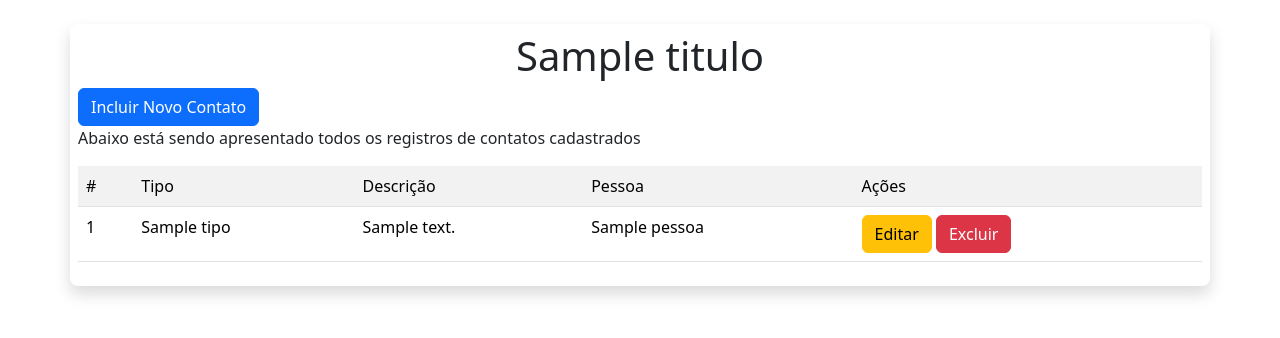
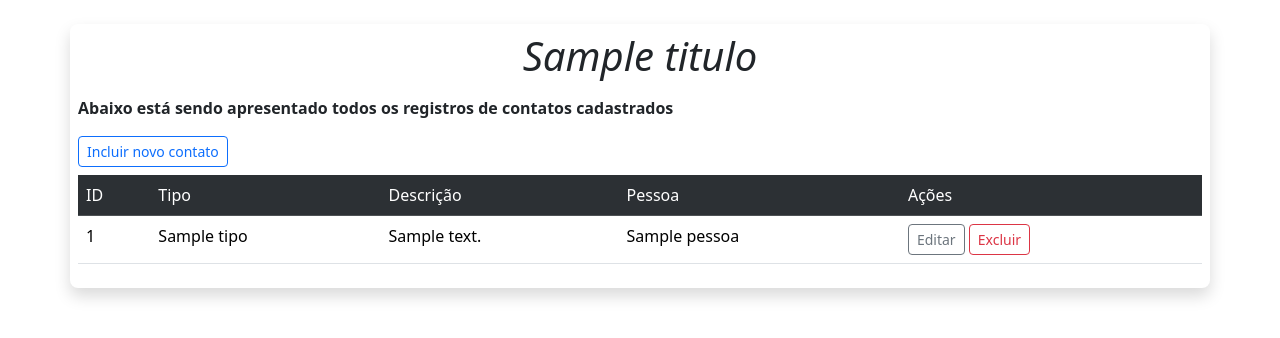
Before and after one commit to Petrix07/agenda-contatos, a Symfony app: template templates/contato/index.html.twig in a window 1280 px wide. Shown: the part 56-394 px from the top of the page. Run offline with Twig, Linux system fonts and the light colour scheme; the template is opened without the code that fills it: most values are stand-ins (such as "Sample title", 1, 10 or a date in 2020); some libraries are stand-ins or nearby versions.

Commit message:
Interface de contato atualizada com mais recursos e detalhes

```diff
--- a/templates/contato/form.html.twig
+++ b/templates/contato/form.html.twig
@@ -1,5 +1,5 @@
 {% extends 'base.html.twig' %}
-{% block title %} {{titulo}} {% endblock %}
+{% block title %} {{ titulo }} {% endblock %}
 {% block body %}
 
     {% for message in app.flashes('info') %}
@@ -9,7 +9,7 @@
         </div>
     {% endfor %}
 
-    <h1 class="display-6 small text-center"> {{titulo}} </h1>
-    {{ form(formulario)}}
+    <h1 class="h1 fs-3 fw-light p-3 text-center"> {{ titulo }} </h1>
+    {{ form(formulario) }}
 
 {% endblock %}
--- a/templates/contato/index.html.twig
+++ b/templates/contato/index.html.twig
@@ -1,14 +1,14 @@
 {% extends 'base.html.twig' %}
-{% block title %} {{titulo}} {% endblock %}
+{% block title %} {{ titulo }} {% endblock %}
 {% block body %}
 
-    <h1 class="display-6 small text-center"> {{titulo}} </h1>
-    <a href="{{ path('contato_cadastrar') }}" class="btn btn-primary"> Incluir Novo Contato</a>
-    <p>Abaixo está sendo apresentado todos os registros de contatos cadastrados</p>
+    <h1 class="h1 text-center fst-italic fw-lighter"> {{ titulo }} </h1>
+    <p class="mt-3 fw-semibold">Abaixo está sendo apresentado todos os registros de contatos cadastrados</p>
+    <a href="{{ path('contato_cadastrar') }}" class="btn btn-outline-primary btn-sm mb-2">Incluir novo contato</a>
 
-    <table class="table table-striped ">
-    <tr>
-        <td>#</td>
+    <table class="table table-striped">
+    <tr class="table-dark">
+        <td>ID</td>
         <td>Tipo</td>
         <td>Descrição</td>
         <td>Pessoa</td>
@@ -21,8 +21,8 @@
             <td> {{ contato.descricao }} </td>
             <td> {{ contato.pessoa.nome }} </td>
             <td>
-                <a href="{{ path('contato_editar', {id: contato.id}) }}" class="btn btn-warning">Editar</a>
-                <a href="{{ path('contato_excluir', {id: contato.id}) }}" class="btn btn-danger">Excluir</a>
+                <a href="{{ path('contato_editar', {id: contato.id}) }}" class="btn btn-outline-secondary btn-sm">Editar</a>
+                <a href="{{ path('contato_excluir', {id: contato.id}) }}" class="btn btn-outline-danger btn-sm">Excluir</a>
             </td>
         </tr>
     {% endfor %}
```
